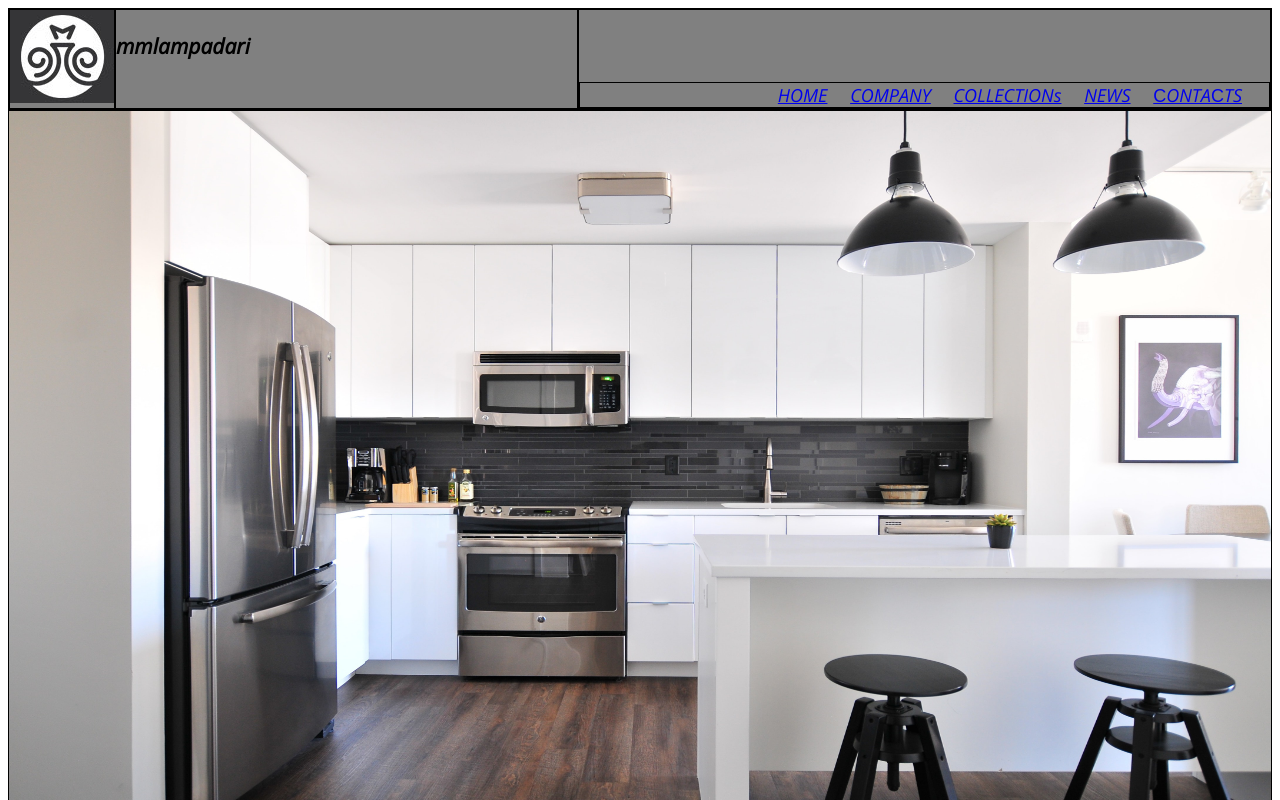
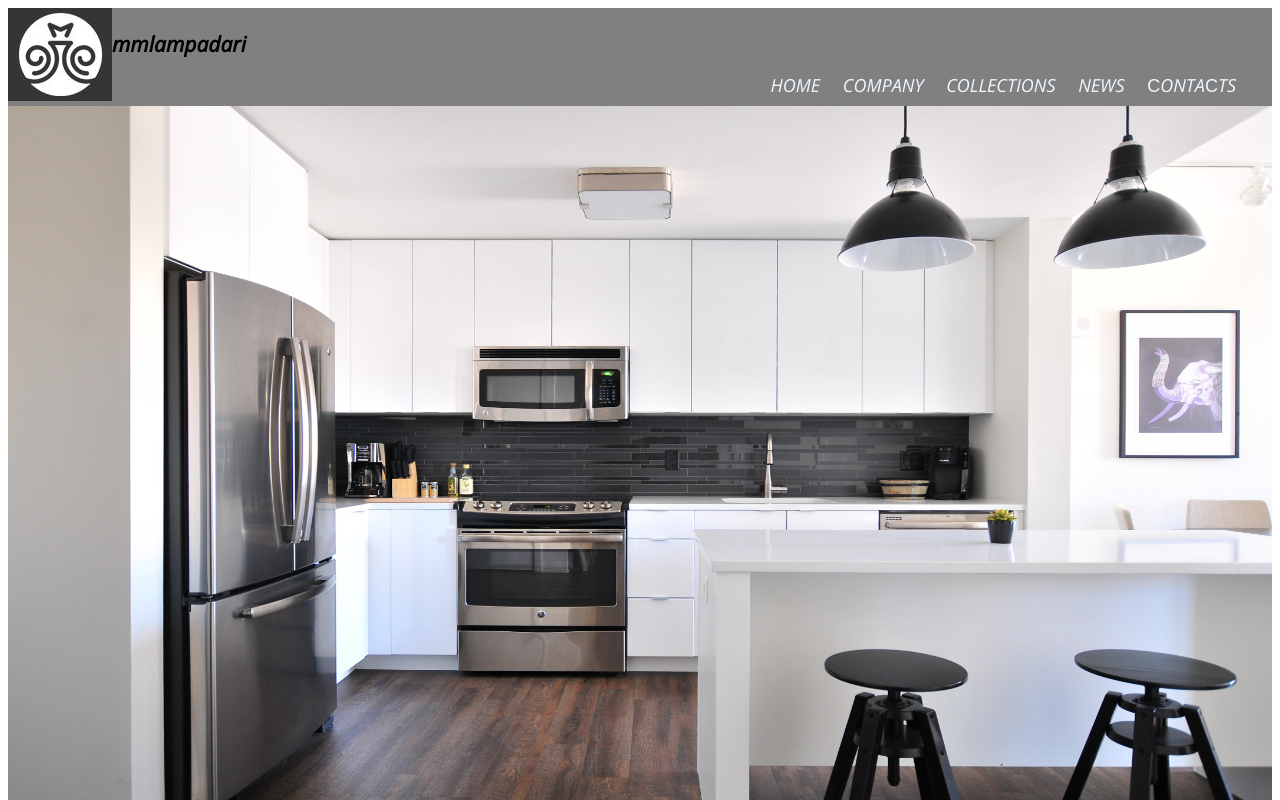
Before and after one commit to 4ddy1/test-task, a plain HTML site: page index.html in a window 1280 px wide. Shown: the top 800 px of the page. Drawn offline with nearby package versions, Linux system fonts and the light colour scheme; a web font is replaced by a local one.

Commit message:
copleted menu

```diff
--- a/index.html
+++ b/index.html
@@ -26,7 +26,7 @@
             <ul class="menu-box-1">
               <li><a href="#">HOME</a></li>
               <li><a href="#">COMPANY</a></li>
-              <li><a href="#">COLLECTIONs</a></li>
+              <li><a href="#">COLLECTIONS</a></li>
               <li><a href="#">NEWS</a></li>
               <li><a href="#">СONTAСTS</a></li>
             </ul>
--- a/main.css
+++ b/main.css
@@ -8,7 +8,7 @@ font-family: "Playfair Display", serif;
 }
 
 #box {
-  border: 1px solid black;
+  /* border: 1px solid black; */
   font-family: "Open Sans", sans-serif;
 }
 
@@ -46,6 +46,7 @@ font-family: "Playfair Display", serif;
   flex-direction: row;
   height: 25%;
   flex: 1;
+  padding: 0.5em;
 }
 
 .menu-box-1 {
@@ -59,6 +60,11 @@ font-family: "Playfair Display", serif;
 .menu-box-1 li {
   display: inline;
   padding: 0.5em;
+}
+
+.menu-box-1 a {
+  text-decoration: none;
+  color: aliceblue;
 }
 
 .box-2 {
```
